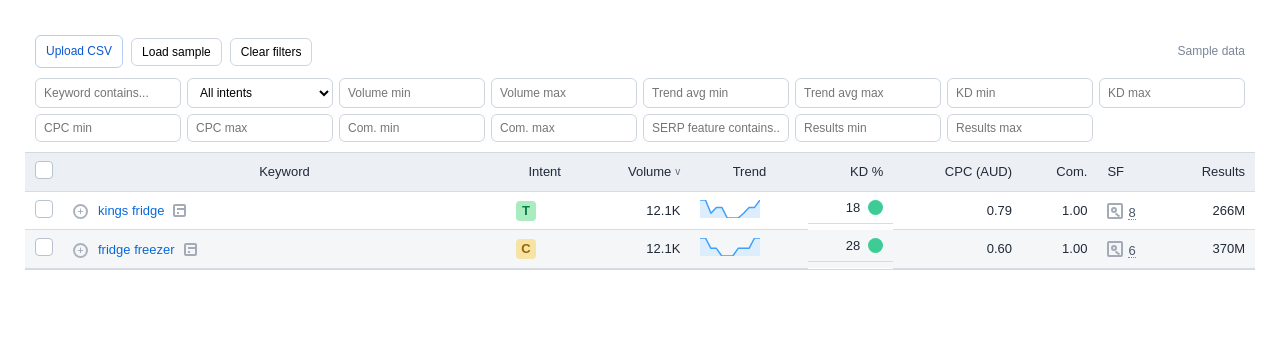
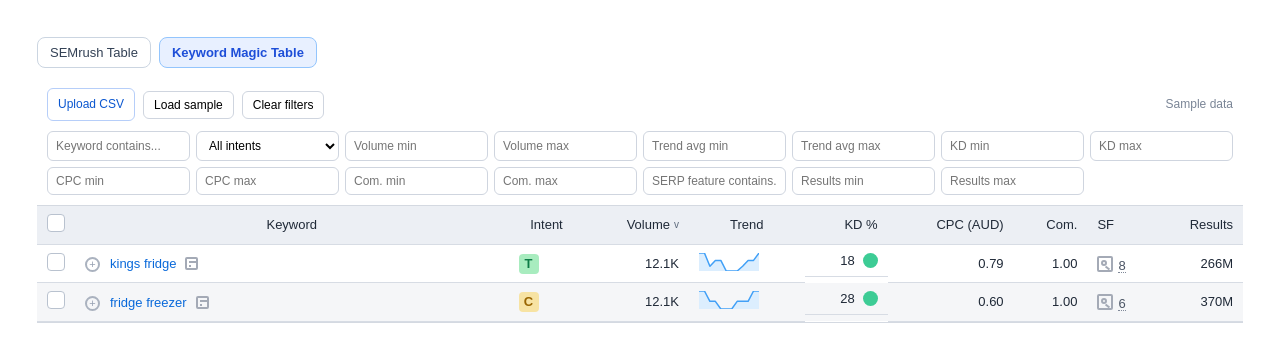
Before and after one commit to shekhardevnath/semrush-data-parser, a Vue app: page / in a window 1280 px wide. Shown: the top 362 px of the page. Built offline with nearby package versions, Linux system fonts and the light colour scheme.

Commit message:
Update App.vue to have option to show both tables

```diff
--- a/src/App.vue
+++ b/src/App.vue
@@ -1,7 +1,65 @@
 <script setup>
+import { computed, ref } from 'vue'
+import SemrushKeywordTable from './components/SemrushKeywordTable.vue'
 import SemrushKeywordMagicTable from './components/SemrushKeywordMagicTable.vue'
+
+const activeView = ref('magic')
+
+const currentComponent = computed(() => {
+  return activeView.value === 'classic' ? SemrushKeywordTable : SemrushKeywordMagicTable
+})
 </script>
 
 <template>
-  <SemrushKeywordMagicTable />
+  <main class="app-shell">
+    <div class="view-tabs">
+      <button
+        type="button"
+        class="tab-btn"
+        :class="{ active: activeView === 'classic' }"
+        @click="activeView = 'classic'"
+      >
+        SEMrush Table
+      </button>
+      <button
+        type="button"
+        class="tab-btn"
+        :class="{ active: activeView === 'magic' }"
+        @click="activeView = 'magic'"
+      >
+        Keyword Magic Table
+      </button>
+    </div>
+
+    <component :is="currentComponent" />
+  </main>
 </template>
+
+<style scoped>
+.app-shell {
+  padding: 12px;
+}
+
+.view-tabs {
+  display: flex;
+  gap: 8px;
+  margin-bottom: 10px;
+}
+
+.tab-btn {
+  border: 1px solid #cbd5e1;
+  border-radius: 8px;
+  background: #ffffff;
+  color: #334155;
+  padding: 7px 12px;
+  font-size: 13px;
+  cursor: pointer;
+}
+
+.tab-btn.active {
+  background: #e8f0ff;
+  border-color: #93c5fd;
+  color: #1d4ed8;
+  font-weight: 600;
+}
+</style>
```
